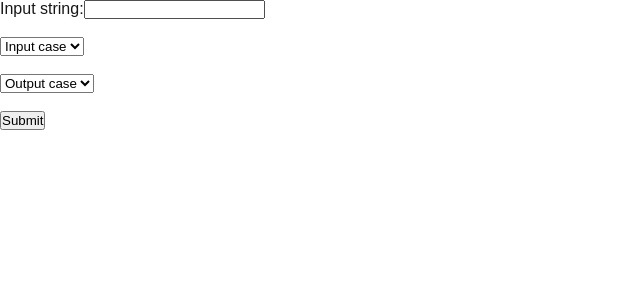
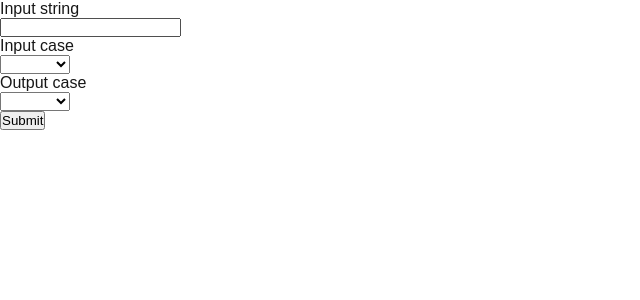
Before and after one commit to WJTipper/case-converter, a Next.js app in the folder next-app/: page / in a window 1280 px wide. Shown: the top 300 px of the page, without its empty margins (0-640 px from the left). Built offline with nearby package versions, Linux system fonts and the light colour scheme.

Commit message:
Refactor form, remove components folder

```diff
--- a/next-app/src/app/page.tsx
+++ b/next-app/src/app/page.tsx
@@ -1,23 +1,53 @@
-import Button from "@/components/button/button";
-import Dropdown from "@/components/dropdown/dropdown";
-import Input from "@/components/input/input";
+"use client";
 
 export default function Home() {
+	const caseList: string[] = ["mumble", "scream"];
+
+	const handleSubmit = (event: React.FormEvent<HTMLFormElement>) => {
+		event.preventDefault();
+		const data = new FormData(event.currentTarget);
+		const inputStr = data.get("inputStr");
+		const inputCase = data.get("inputCase");
+		const outputCase = data.get("outputCase");
+	};
+
 	return (
-		<form>
-			<Input id={"input-string"} labelText={"Input string:"} />
-			<br />
-			<Dropdown
-				selectedOption="Input case"
-				optionList={["option1", "option2"]}
-			/>
-			<br />
-			<Dropdown
-				selectedOption="Output case"
-				optionList={["option1", "option2"]}
-			/>
-			<br />
-			<Button text={"Submit"} />
-		</form>
+		<div>
+			<form onSubmit={handleSubmit}>
+				<label htmlFor="input-str">Input string</label>
+				<br />
+				<input id="input-str" name="inputStr" type="text" />
+				<br />
+				<label htmlFor="input-str">Input case</label>
+				<br />
+				<select
+					id="input-case"
+					name="inputCase"
+					className="form-select"
+				>
+					<option selected>{}</option>
+					{caseList.map((item, index) => {
+						return <option key={index}>{item}</option>;
+					})}
+				</select>
+				<br />
+				<label htmlFor="output-str">Output case</label>
+				<br />
+				<select
+					id="output-case"
+					name="outputCase"
+					className="form-select"
+				>
+					<option selected>{}</option>
+					{caseList.map((item, index) => {
+						return <option key={index}>{item}</option>;
+					})}
+				</select>
+				<br />
+				<button type="submit" className="btn btn-primary">
+					Submit
+				</button>
+			</form>
+		</div>
 	);
 }
--- a/next-app/src/components/button/button.tsx
+++ /dev/null
@@ -1,13 +0,0 @@
-export interface ButtonProps {
-	text: string;
-}
-
-export default function Button(props: ButtonProps) {
-	return (
-		<div>
-			<button type="button" className="btn btn-primary">
-				{props.text}
-			</button>
-		</div>
-	);
-}
--- a/next-app/src/components/dropdown/dropdown.tsx
+++ /dev/null
@@ -1,17 +0,0 @@
-export interface DropdownProps {
-	selectedOption: string;
-	optionList: string[];
-}
-
-export default function Dropdown(props: DropdownProps) {
-	return (
-		<div>
-			<select className="form-select">
-				<option selected>{props.selectedOption}</option>
-				{props.optionList.map((item, index) => {
-					return <option key={index}>{item}</option>;
-				})}
-			</select>
-		</div>
-	);
-}
--- a/next-app/src/components/input/input.tsx
+++ /dev/null
@@ -1,13 +0,0 @@
-export interface InputProps {
-	id: string;
-	labelText: string;
-}
-
-export default function Input(props: InputProps) {
-	return (
-		<div>
-			<label htmlFor={props.id}>{props.labelText}</label>
-			<input id={props.id} type="text" />
-		</div>
-	);
-}
```
